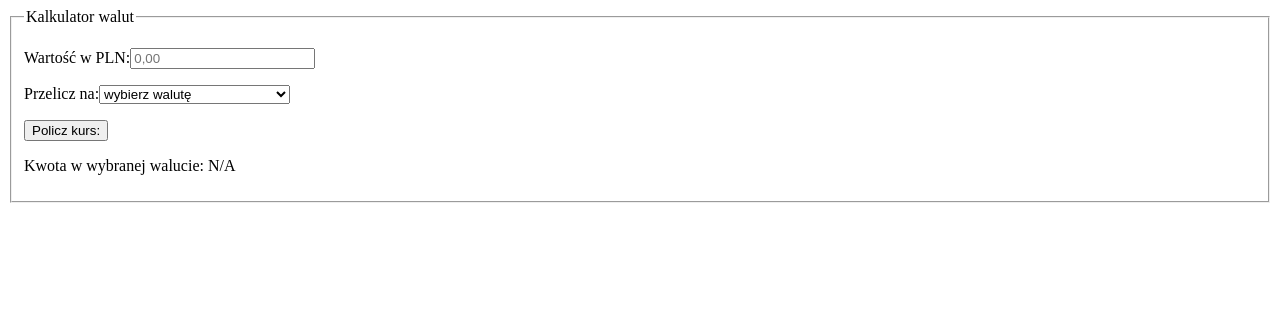
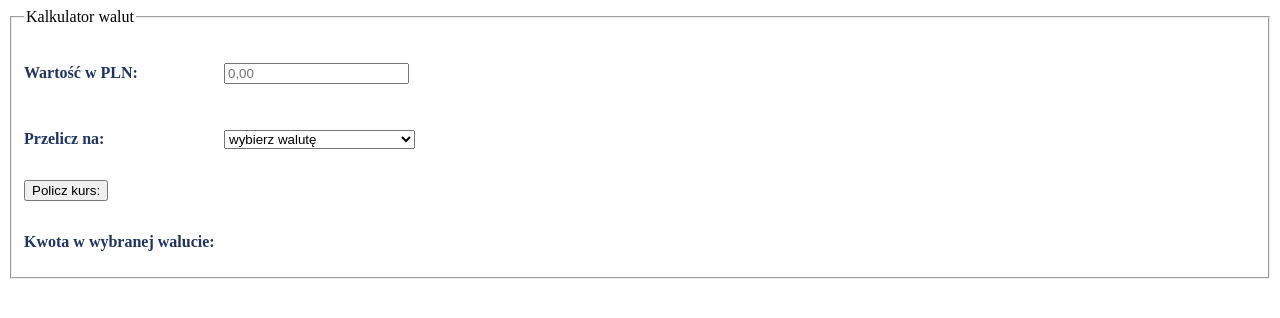
Before and after one commit to patrycja-i-lesniak/currency-converter-react-ver-1, a React (Create React App) app: page / in a window 1280 px wide. Shown: the top 318 px of the page. Built offline with nearby package versions, Linux system fonts and the light colour scheme.

Commit message:
Paragraph component added

```diff
--- a/src/App.js
+++ b/src/App.js
@@ -1,4 +1,5 @@
 import Header from "./Header";
+import Paragraph from "./Paragraph";
 
 function App() {
   return (
@@ -8,17 +9,13 @@ function App() {
           <Header title="Kalkulator walut" />
           <p>
             <label>
-              <span className="form__text">
-                Wartość w PLN:
-              </span>
+            <Paragraph text=" Wartość w PLN:" />
               <input className="form__input js-inputValue" type="number" min="0.01" step="0.01" placeholder="0,00" required />
             </label>
           </p>
           <p>
             <label>
-              <span className="form__text">
-                Przelicz na:
-                </span>
+            <Paragraph text="Przelicz na:" />
               <select className="form__select js-selectedCurrency" name="convertTo">
                 <option value="">wybierz walutę </option>
                 <option value="CHF">CHF - Frank szwajcarski</option>
@@ -30,8 +27,10 @@ function App() {
           <p className="container">
             <button className="form__button">Policz kurs:</button>
           </p>
-          <p className="paragraph"> Kwota w wybranej walucie: <span className="paragraph__value js-value">N/A</span></p>
-        </fieldset>
+          <Paragraph text="Kwota w wybranej walucie:">
+                <span className="paragraph--value">N/A</span>
+            </Paragraph>
+            </fieldset>
       </form>
     </main>
   );
--- /dev/null
+++ b/src/Paragraph/index.js
@@ -0,0 +1,7 @@
+import "./style.css";
+
+const Paragraph = ({ text }) => (
+    <p className="paragraph">{text}</p>
+);
+
+export default Paragraph;
--- /dev/null
+++ b/src/Paragraph/style.css
@@ -0,0 +1,17 @@
+.paragraph {
+    max-width: 200px;
+    width: 100%;
+    color: hsl(221, 51%, 25%);
+    display: inline-block;
+    font-weight: bold;
+  }
+.paragraph--value {
+    text-align: center;
+    margin-top: 50px;
+    font-size:larger;
+  }
+
+  .paragraph--header {
+    text-align:center;
+    font-size: larger;
+  }
```
